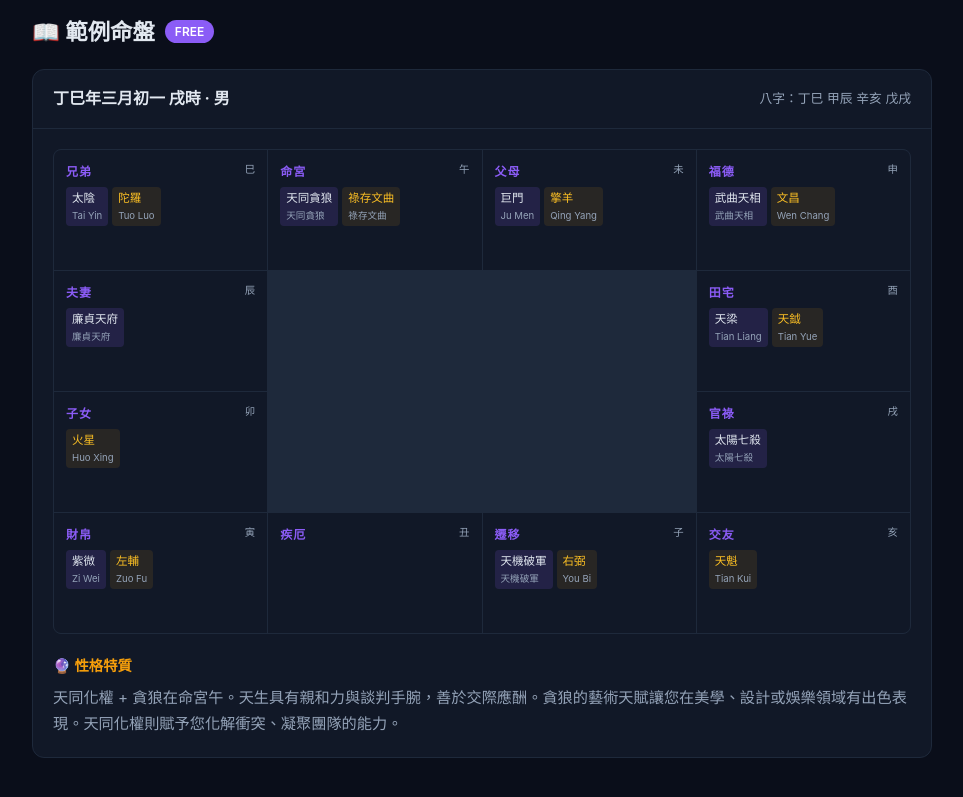
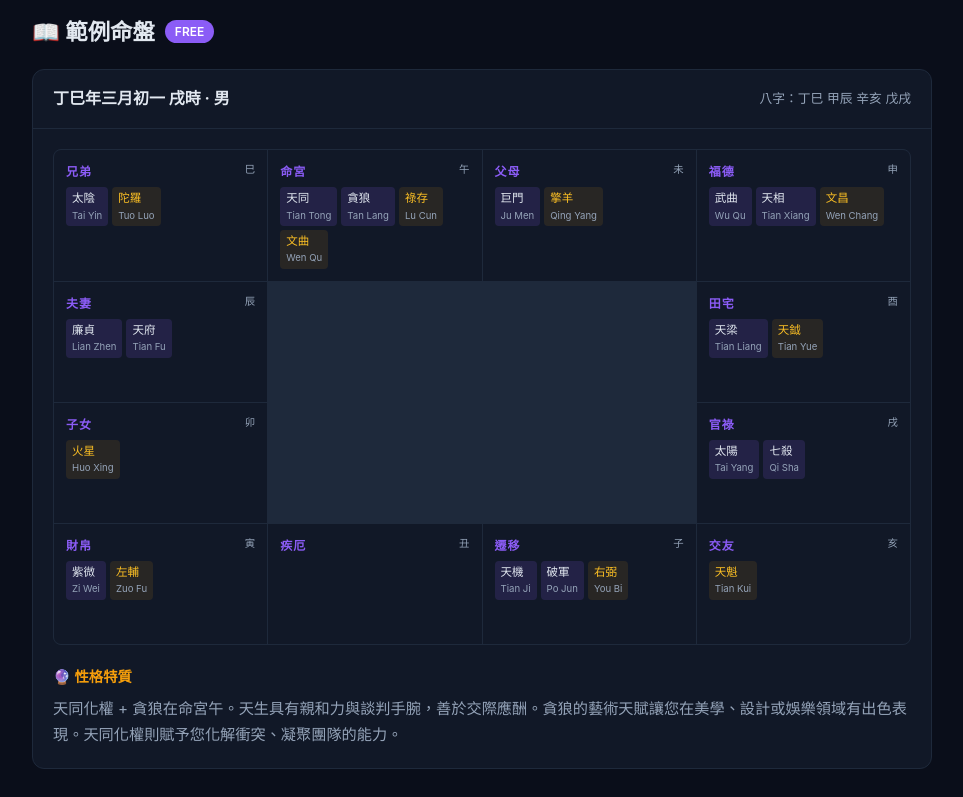
Before and after one commit to lookiejason-sys/zwds, a plain HTML site: page index.html in a window 1280 px wide. Shown: the part 397-1194 px from the top of the page, without its empty margins (158-1121 px from the left). Drawn offline with Linux system fonts and the light colour scheme.

Commit message:
fix: split combined star names in sample data

```diff
--- a/index.html
+++ b/index.html
@@ -431,11 +431,11 @@ function switchLang(lang) {
 
 const SAMPLE = {
   palaces: [
-    ['兄弟','巳','太陰','陀羅'],  ['命宮','午','天同貪狼','祿存文曲'],
-    ['父母','未','巨門','擎羊'],  ['福德','申','武曲天相','文昌'],
-    ['夫妻','辰','廉貞天府',''],  ['','','',''],    ['','','',''],        ['田宅','酉','天梁','天鉞'],
-    ['子女','卯','','火星'],      ['','','',''],    ['','','',''],        ['官祿','戌','太陽七殺',''],
-    ['財帛','寅','紫微','左輔'],  ['疾厄','丑','',''], ['遷移','子','天機破軍','右弼'], ['交友','亥','','天魁']
+    ['兄弟','巳','太陰','陀羅'],  ['命宮','午','天同,貪狼','祿存,文曲'],
+    ['父母','未','巨門','擎羊'],  ['福德','申','武曲,天相','文昌'],
+    ['夫妻','辰','廉貞,天府',''], ['','','',''],    ['','','',''],        ['田宅','酉','天梁','天鉞'],
+    ['子女','卯','','火星'],      ['','','',''],    ['','','',''],        ['官祿','戌','太陽,七殺',''],
+    ['財帛','寅','紫微','左輔'],  ['疾厄','丑','',''], ['遷移','子','天機,破軍','右弼'], ['交友','亥','','天魁']
   ]
 };
 
```
